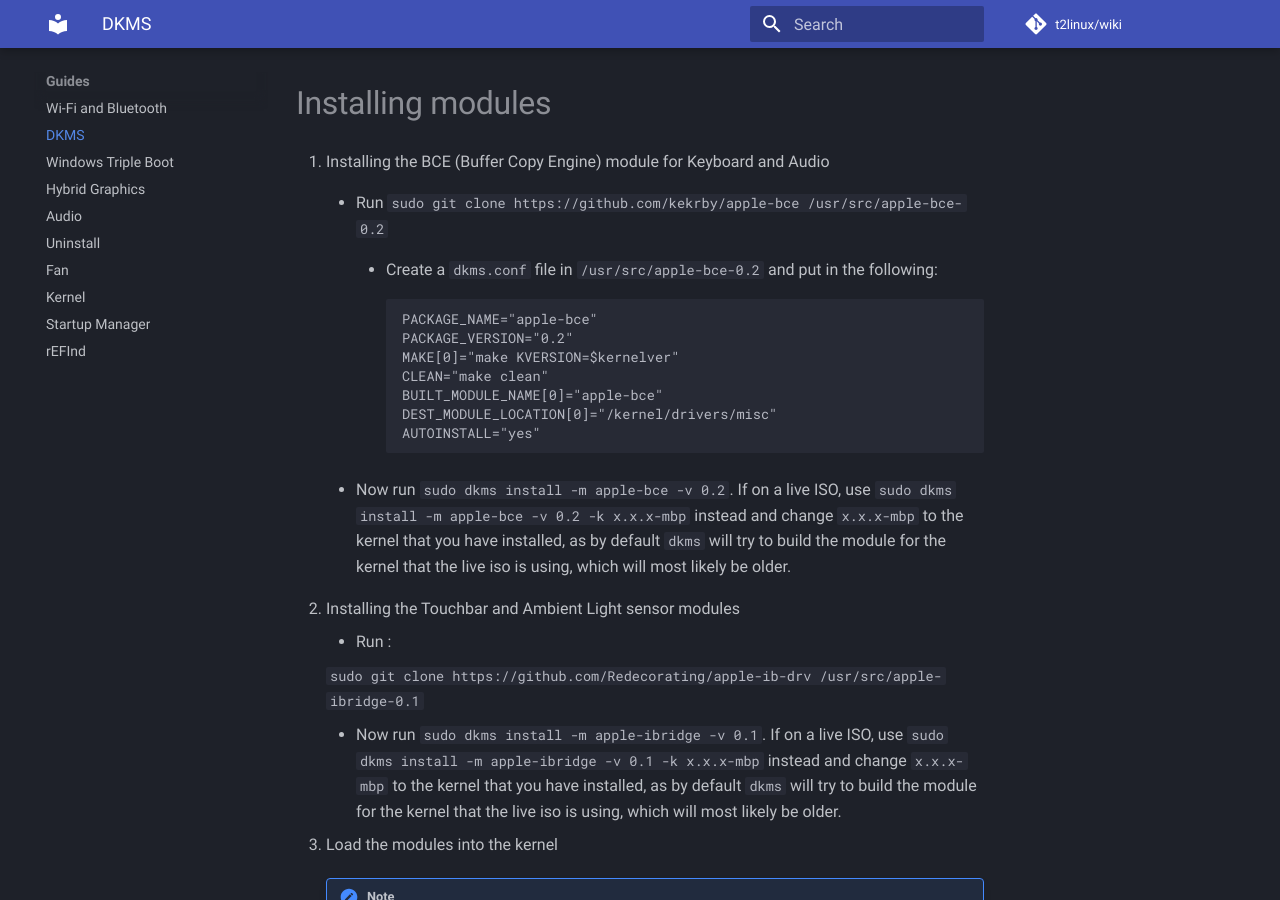
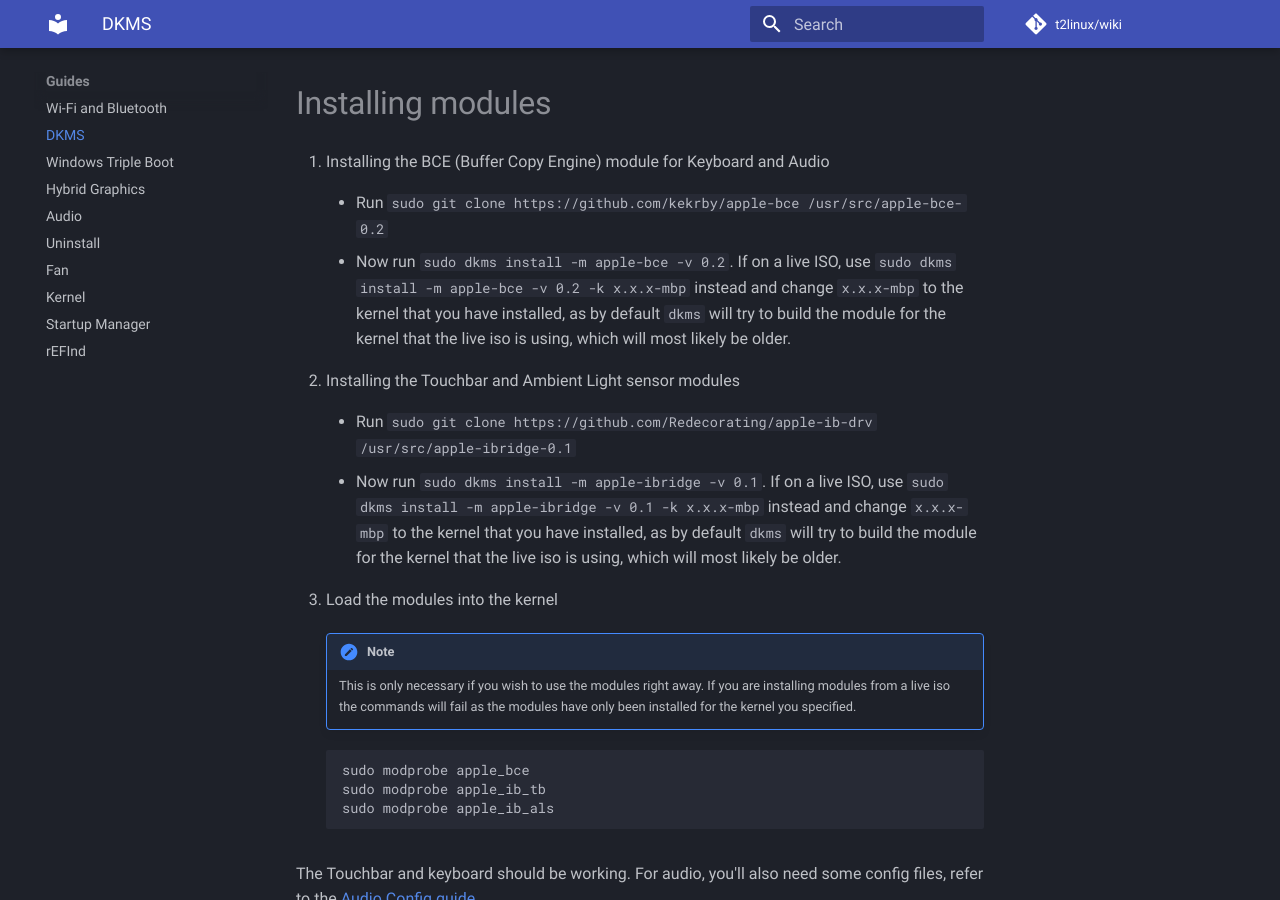
Before and after one commit to t2linux/wiki, an MkDocs documentation site: the page built from docs/guides/dkms.md, in a window 1280 px wide and 900 px high, scrolled down 758 px. Built offline with MkDocs 1.6.1 and Material for MkDocs 9.7.7, drawn with Linux system fonts in a browser that asks for light colours; comment, search, counter and statistics services are not loaded.

Commit message:
Update dkms.md

````diff
--- a/docs/guides/dkms.md
+++ b/docs/guides/dkms.md
@@ -26,25 +26,11 @@ sudo rm -r /var/lib/dkms/apple-ibridge
 
     - Run `sudo git clone https://github.com/kekrby/apple-bce /usr/src/apple-bce-0.2`
 
-        -   Create a `dkms.conf` file in `/usr/src/apple-bce-0.2` and put in the following:
-
-            ```conf
-            PACKAGE_NAME="apple-bce"
-            PACKAGE_VERSION="0.2"
-            MAKE[0]="make KVERSION=$kernelver"
-            CLEAN="make clean"
-            BUILT_MODULE_NAME[0]="apple-bce"
-            DEST_MODULE_LOCATION[0]="/kernel/drivers/misc"
-            AUTOINSTALL="yes"
-            ```
-
     - Now run `sudo dkms install -m apple-bce -v 0.2`. If on a live ISO, use `sudo dkms install -m apple-bce -v 0.2 -k x.x.x-mbp` instead and change `x.x.x-mbp` to the kernel that you have installed, as by default `dkms` will try to build the module for the kernel that the live iso is using, which will most likely be older.
 
 2. Installing the Touchbar and Ambient Light sensor modules
 
-    - Run :
-
-      `sudo git clone https://github.com/Redecorating/apple-ib-drv /usr/src/apple-ibridge-0.1`
+    - Run `sudo git clone https://github.com/Redecorating/apple-ib-drv /usr/src/apple-ibridge-0.1`
 
     - Now run `sudo dkms install -m apple-ibridge -v 0.1`. If on a live ISO, use `sudo dkms install -m apple-ibridge -v 0.1 -k x.x.x-mbp` instead and change `x.x.x-mbp` to the kernel that you have installed, as by default `dkms` will try to build the module for the kernel that the live iso is using, which will most likely be older.
 
````
